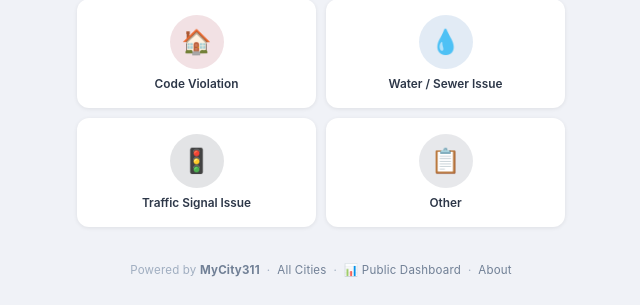
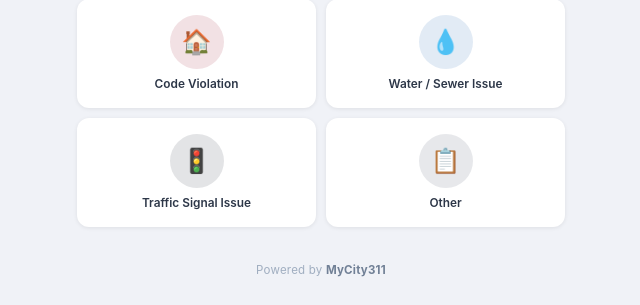
Before and after one commit to smithar106/newhaven-311, a Flask app: page / in a window 1280 px wide. Shown: the part 683-988 px from the top of the page, without its empty margins (319-959 px from the left). Run offline with Flask 3, Linux system fonts and the light colour scheme; some libraries are stand-ins or nearby versions.

Commit message:
Clean up footer: remove All Cities/Public Dashboard/About, link Powered by to sales site

```diff
--- a/templates/confirm.html
+++ b/templates/confirm.html
@@ -155,10 +155,7 @@ function copyTracking() {
 </script>
 
 <div style="text-align:center;padding:20px 16px 28px;font-size:.72rem;color:#A0AEC0;letter-spacing:.2px">
-  Powered by <a href="https://hub.mycity311.co" style="color:#718096;font-weight:700;text-decoration:none">MyCity311</a>
-  &nbsp;·&nbsp; <a href="https://hub.mycity311.co" style="color:#718096;text-decoration:none">All Cities</a>
-  {% if public_opt_in %}&nbsp;·&nbsp; <a href="https://public.mycity311.co" style="color:#718096;text-decoration:none">📊 Public Dashboard</a>{% endif %}
-  &nbsp;·&nbsp; <a href="https://home.mycity311.co" style="color:#718096;text-decoration:none">About</a>
+  Powered by <a href="https://home.mycity311.co" style="color:#718096;font-weight:700;text-decoration:none">MyCity311</a>
 </div>
 </body>
 </html>
--- a/templates/index.html
+++ b/templates/index.html
@@ -248,10 +248,7 @@
 <div class="toast" id="toast"></div>
 
 <div style="text-align:center;padding:20px 16px 28px;font-size:.72rem;color:#A0AEC0;letter-spacing:.2px">
-  Powered by <a href="https://hub.mycity311.co" style="color:#718096;font-weight:700;text-decoration:none">MyCity311</a>
-  &nbsp;·&nbsp; <a href="https://hub.mycity311.co" style="color:#718096;text-decoration:none">All Cities</a>
-  {% if public_opt_in %}&nbsp;·&nbsp; <a href="https://public.mycity311.co" style="color:#718096;text-decoration:none">📊 Public Dashboard</a>{% endif %}
-  &nbsp;·&nbsp; <a href="https://home.mycity311.co" style="color:#718096;text-decoration:none">About</a>
+  Powered by <a href="https://home.mycity311.co" style="color:#718096;font-weight:700;text-decoration:none">MyCity311</a>
 </div>
 
 <script src="https://unpkg.com/leaflet@1.9.4/dist/leaflet.js"></script>
--- a/templates/track.html
+++ b/templates/track.html
@@ -210,10 +210,7 @@ inp.addEventListener('keydown', e => { if (e.key === 'Enter') doTrack(); });
 </script>
 
 <div style="text-align:center;padding:20px 16px 28px;font-size:.72rem;color:#A0AEC0;letter-spacing:.2px">
-  Powered by <a href="https://hub.mycity311.co" style="color:#718096;font-weight:700;text-decoration:none">MyCity311</a>
-  &nbsp;·&nbsp; <a href="https://hub.mycity311.co" style="color:#718096;text-decoration:none">All Cities</a>
-  {% if public_opt_in %}&nbsp;·&nbsp; <a href="https://public.mycity311.co" style="color:#718096;text-decoration:none">📊 Public Dashboard</a>{% endif %}
-  &nbsp;·&nbsp; <a href="https://home.mycity311.co" style="color:#718096;text-decoration:none">About</a>
+  Powered by <a href="https://home.mycity311.co" style="color:#718096;font-weight:700;text-decoration:none">MyCity311</a>
 </div>
 </body>
 </html>
```
